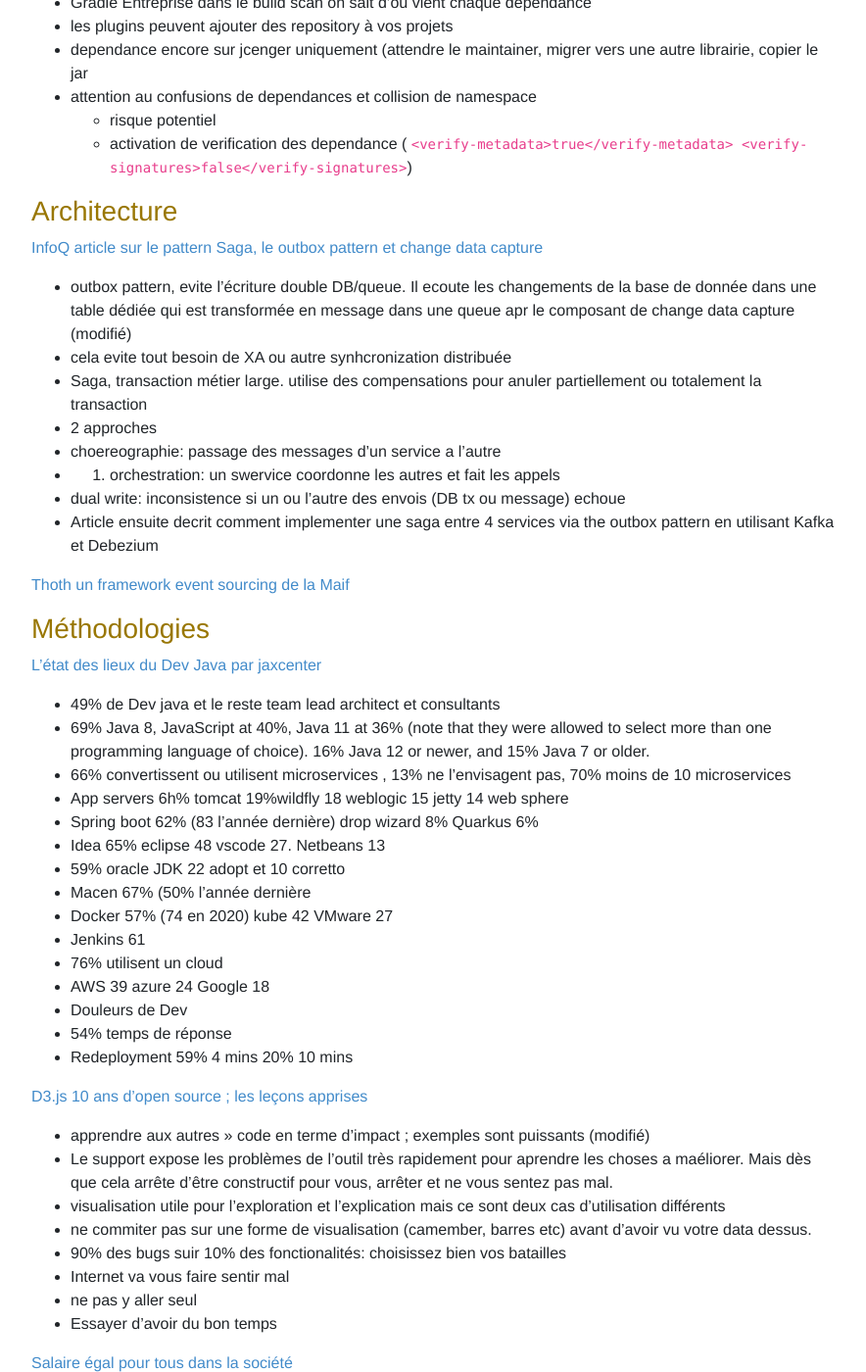
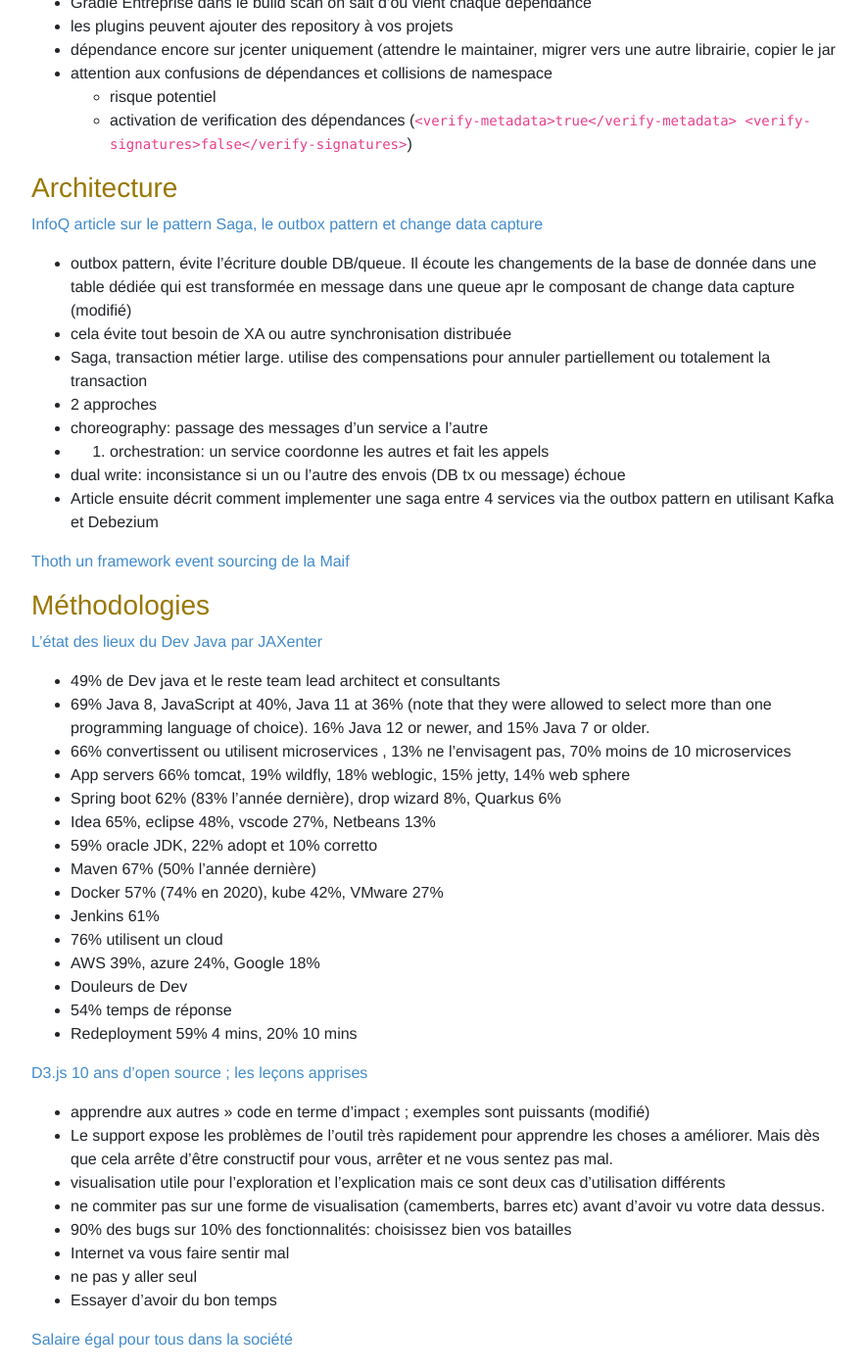
Before and after one commit to lescastcodeurs/lescastcodeurs.com, a Jekyll site: the page built from _posts/2021-03-16-lcc-251-trie-dans-le-desordre.md, in a window 1280 px wide and 1400 px high, scrolled down 1947 px. Shown: the whole window at 98% size, without its empty margins (53-937 px from the left). Built offline with Jekyll 4.4.1, drawn with Linux system fonts in a browser that asks for light colours; nearby versions of some CDN libraries; comment, search, counter and statistics services are not loaded; some of the changed text lies outside the part shown.

Commit message:
Correction de typos sur 2021-03-16-lcc-251-trie-dans-le-desordre.md

```diff
--- a/_posts/2021-03-16-lcc-251-trie-dans-le-desordre.md
+++ b/_posts/2021-03-16-lcc-251-trie-dans-le-desordre.md
@@ -73,7 +73,7 @@ Téléchargement de l'épisode [LesCastCodeurs-Episode-251.mp3](https://traffic.
 
 [Gradle explique l’impact de la disparition de JCenter sur les builds Gradle](https://blog.gradle.org/jcenter-shutdown)
 
-* telechargement des dependences et des plugins
+* téléchargement des dépendances et des plugins
 * publications vers bintray
 * beaucoup d'exemples utilisent jcenter + Gradle, donc verifier vos fichiers de build => `jcenter()` déprécié
 * reco: enlever jcentral du build et verifier que ca continue de tourner
@@ -81,53 +81,53 @@ Téléchargement de l'épisode [LesCastCodeurs-Episode-251.mp3](https://traffic.
 * spécialement à risque Android
 * Gradle Entreprise dans le build scan on sait d'où vient chaque dépendance
 * les plugins peuvent ajouter des repository à vos projets
-* dependance encore sur jcenger uniquement (attendre le maintainer, migrer vers une autre librairie, copier le jar
-* attention au confusions de dependances et collision de namespace
+* dépendance encore sur jcenter uniquement (attendre le maintainer, migrer vers une autre librairie, copier le jar
+* attention aux confusions de dépendances et collisions de namespace
     * risque potentiel
-    * activation de verification des dependance ( `<verify-metadata>true</verify-metadata> <verify-signatures>false</verify-signatures>`)
+    * activation de verification des dépendances (`<verify-metadata>true</verify-metadata> <verify-signatures>false</verify-signatures>`)
 
 ### Architecture
 
 [InfoQ article sur le pattern Saga, le outbox pattern et change data capture](https://www.infoq.com/articles/saga-orchestration-outbox/)
 
-* outbox pattern, evite l’écriture double DB/queue. Il ecoute les changements de la base de donnée dans une table dédiée qui est transformée en message dans une queue apr le composant de change data capture (modifié)
-* cela evite tout besoin de XA ou autre synhcronization distribuée
-* Saga, transaction métier large. utilise des compensations pour anuler partiellement ou totalement la transaction
+* outbox pattern, évite l’écriture double DB/queue. Il écoute les changements de la base de donnée dans une table dédiée qui est transformée en message dans une queue apr le composant de change data capture (modifié)
+* cela évite tout besoin de XA ou autre synchronisation distribuée
+* Saga, transaction métier large. utilise des compensations pour annuler partiellement ou totalement la transaction
 * 2 approches
-* choereographie: passage des messages d’un service a l’autre
-* 2. orchestration: un swervice coordonne les autres et fait les appels
-* dual write: inconsistence si un ou l’autre des envois (DB tx ou message) echoue
-* Article ensuite decrit comment implementer une saga entre 4 services via the outbox pattern en utilisant Kafka et Debezium
+* choreography: passage des messages d’un service a l’autre
+* 2. orchestration: un service coordonne les autres et fait les appels
+* dual write: inconsistance si un ou l’autre des envois (DB tx ou message) échoue
+* Article ensuite décrit comment implementer une saga entre 4 services via the outbox pattern en utilisant Kafka et Debezium
 
 [Thoth un framework event sourcing de la Maif](https://maif.github.io/thoth/)
 
 ### Méthodologies
 
-[L’état des lieux du Dev Java par jaxcenter](https://jaxenter.com/java-development-2021-173870.html)
+[L’état des lieux du Dev Java par JAXenter](https://jaxenter.com/java-development-2021-173870.html)
 
 * 49% de Dev java et le reste team lead architect et consultants
-* 69%  Java 8, JavaScript at 40%,  Java 11 at 36% (note that they were allowed to select more than one programming language of choice). 16% Java 12 or newer, and 15% Java 7 or older.
+* 69% Java 8, JavaScript at 40%, Java 11 at 36% (note that they were allowed to select more than one programming language of choice). 16% Java 12 or newer, and 15% Java 7 or older.
 * 66% convertissent ou utilisent microservices , 13% ne l’envisagent pas, 70% moins de 10 microservices
-* App servers 6h% tomcat 19%wildfly 18 weblogic 15 jetty 14 web sphere
-* Spring boot 62% (83 l’année dernière) drop wizard 8% Quarkus 6%
-* Idea 65% eclipse 48 vscode 27. Netbeans 13
-* 59% oracle JDK 22 adopt et 10 corretto
-* Macen 67% (50% l’année dernière
-* Docker 57% (74 en 2020) kube 42 VMware 27
-* Jenkins 61
+* App servers 66% tomcat, 19% wildfly, 18% weblogic, 15% jetty, 14% web sphere
+* Spring boot 62% (83% l’année dernière), drop wizard 8%, Quarkus 6%
+* Idea 65%, eclipse 48%, vscode 27%, Netbeans 13%
+* 59% oracle JDK, 22% adopt et 10% corretto
+* Maven 67% (50% l’année dernière)
+* Docker 57% (74% en 2020), kube 42%, VMware 27%
+* Jenkins 61%
 * 76% utilisent un cloud
-* AWS 39 azure 24 Google 18
+* AWS 39%, azure 24%, Google 18%
 * Douleurs de Dev
 * 54% temps de réponse
-* Redeployment 59% 4 mins 20% 10 mins
+* Redeployment 59% 4 mins, 20% 10 mins
 
 [D3.js 10 ans d’open source ; les leçons apprises](https://observablehq.com/@mbostock/10-years-of-open-source-visualization)
 
 * apprendre aux autres >> code en terme d’impact ; exemples sont puissants (modifié)
-* Le support expose les problèmes de l’outil très rapidement pour aprendre les choses a maéliorer. Mais dès que cela arrête d’être constructif pour vous, arrêter et ne vous sentez pas mal.
+* Le support expose les problèmes de l’outil très rapidement pour apprendre les choses a améliorer. Mais dès que cela arrête d’être constructif pour vous, arrêter et ne vous sentez pas mal.
 * visualisation utile pour l’exploration et l’explication mais ce sont deux cas d’utilisation différents
-* ne commiter pas sur une forme de visualisation (camember, barres etc) avant d’avoir vu votre data dessus.
-* 90% des bugs suir 10% des fonctionalités: choisissez bien vos batailles
+* ne commiter pas sur une forme de visualisation (camemberts, barres etc) avant d’avoir vu votre data dessus.
+* 90% des bugs sur 10% des fonctionnalités: choisissez bien vos batailles
 * Internet va vous faire sentir mal
 * ne pas y aller seul
 * Essayer d’avoir du bon temps
```
Also changed, not shown: other parts of _posts/2021-03-16-lcc-251-trie-dans-le-desordre.md (+12 -12 lines).
